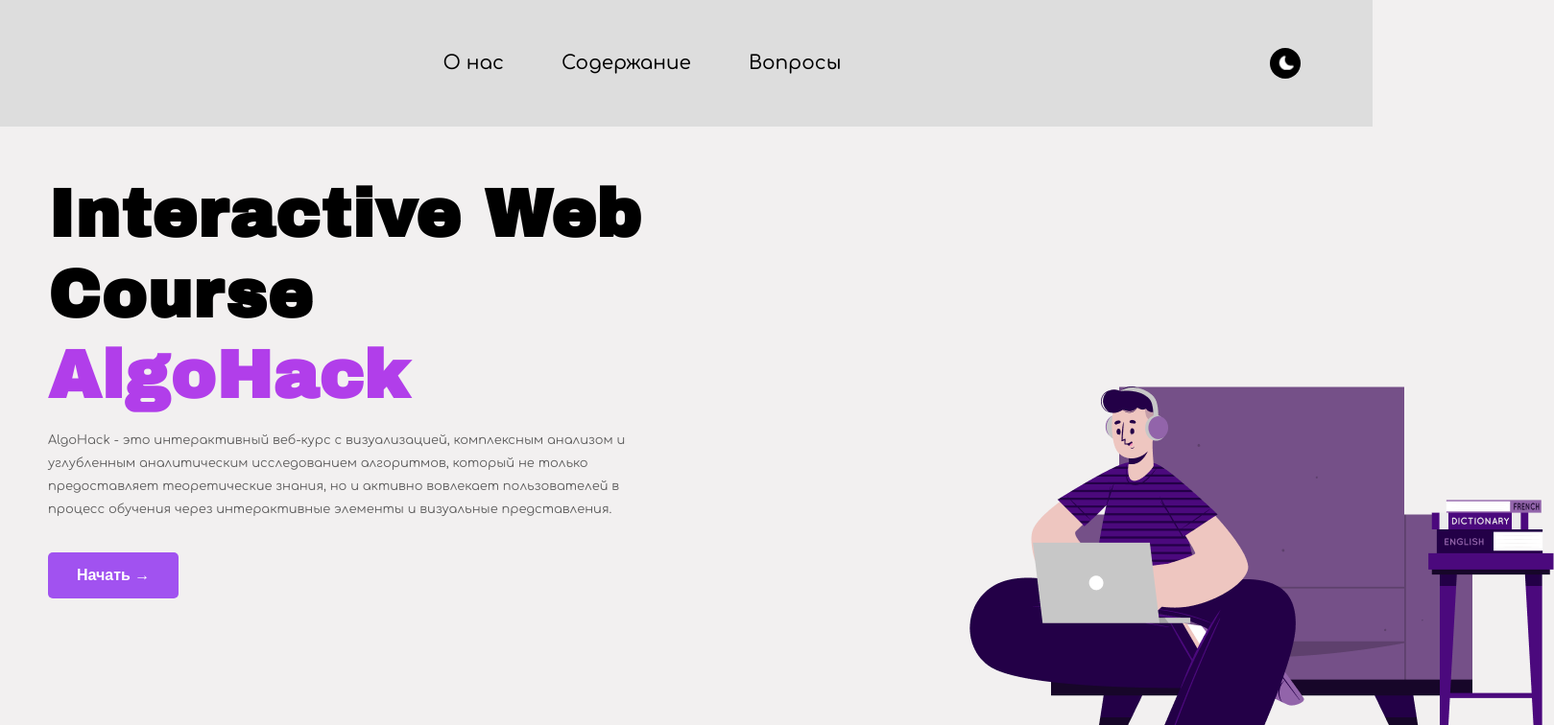
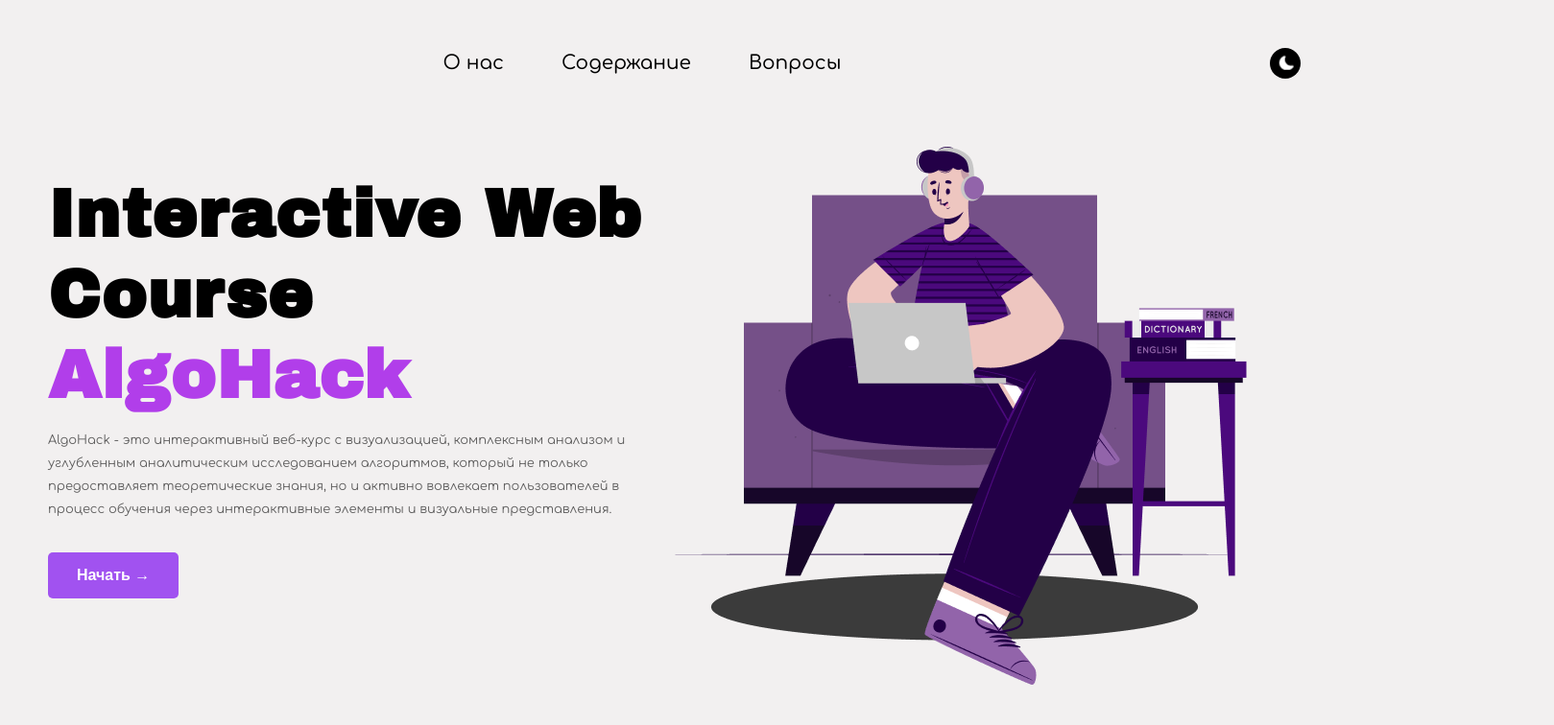
Before and after one commit to goringich/algorithmic-web-course, a React (Vite) app in the folder algohack-project/: page / in a window 1280 px wide. Shown: the top 756 px of the page at 96% size, 1619 px wide, since content can reach past the window. Built offline with nearby package versions, Linux system fonts and the light colour scheme.

Commit message:
animation

```diff
--- a/algohack-project/src/components/firstPage/HeroSection/HeroSection.jsx
+++ b/algohack-project/src/components/firstPage/HeroSection/HeroSection.jsx
@@ -1,8 +1,36 @@
-import React from 'react';
+import React, { useState } from 'react';
 import styles from './HeroSection.module.scss';
 import person from '../../../assets/images/MainPage/anime-person/Character&device.png';
 import table from '../../../assets/images/MainPage/anime-person/Group 3490.png';
 
+const Levitate = () => {
+  const [isHovering, setIsHovering] = useState(false);
+  const [isAnimating, setIsAnimating] = useState(false);
+
+  const handleMouseEnter = () => {
+    setIsHovering(true);
+    setTimeout(() => setIsAnimating(true), 500);
+  };
+
+  const handleMouseLeave = () => {
+    setTimeout(() => setIsAnimating(false), 500);
+    setIsHovering(false);
+  };
+
+  return (
+    <img
+      className={`
+        ${styles.image__person}
+        ${styles.levitate}
+        ${isHovering ? styles.hover : ''}
+        ${isAnimating ? styles.animating : ''}`}
+      onMouseEnter={handleMouseEnter}
+      onMouseLeave={handleMouseLeave}
+      src={person}
+      alt="Person sitting with a laptop"
+    />
+  );
+};
 const HeroSection = () => {
   return (
     <section className={styles.hero}>
@@ -19,8 +47,8 @@
         <button className={styles.button}>Начать →</button>
       </div>
       <div className={styles.image}>
-        <img className={styles.image__person} src={person} alt="Person sitting with a laptop" />
-        <img  className={styles.image__table} src={table} alt="Person sitting with a laptop" />
+        <Levitate />
+        <img className={styles.image__table} src={table} alt="Table illustration" />
       </div>
     </section>
   );
--- a/algohack-project/src/components/firstPage/HeroSection/HeroSection.module.scss
+++ b/algohack-project/src/components/firstPage/HeroSection/HeroSection.module.scss
@@ -60,6 +60,7 @@
   .image {
     max-width: 650px;
     width: 100%;
+    height: 400px;
     text-align: right;
     position: relative;
 
@@ -70,8 +71,8 @@
 
     &__table, &__person{
       position: absolute;
-      top: 50%;
-      left: 50%;
+      top: 0%;
+      left: 0%;
       z-index: 1;
     }
 
@@ -80,8 +81,46 @@
     }
 
     &__person{
+      cursor: pointer;
       z-index: 2;
-
+      left: 20%;
+      top: -10%;
     }
   }
 }
+
+
+.levitate {
+  transform-origin: center;
+  animation: none;
+  cursor: pointer;
+  transform: translateY(0);
+  transition: transform .5s linear;
+  animation: levitate 3s ease-in-out infinite;
+  animation-play-state: paused;
+
+  &.hover {
+    transform: translateY(-10px);
+    transition: transform .5s linear;
+  }
+
+  &.animating {
+    transition: transform .5s linear;
+    animation: levitate 3s ease-in-out infinite;
+    animation-play-state: running;
+  }
+}
+
+
+
+@keyframes levitate {
+  0% {
+    transform: translateY(-10px);
+  }
+  50% {
+    transform: translateY(-30px);
+  }
+  100% {
+    transform: translateY(-10px);
+  }
+}
--- a/algohack-project/src/components/header/header.module.scss
+++ b/algohack-project/src/components/header/header.module.scss
@@ -1,5 +1,5 @@
 .header {
-  background-color: $background-color-none-use;
+  background-color: $background-color;
   color: $black;
   max-width: 1300px;
   width: 100%;
```
